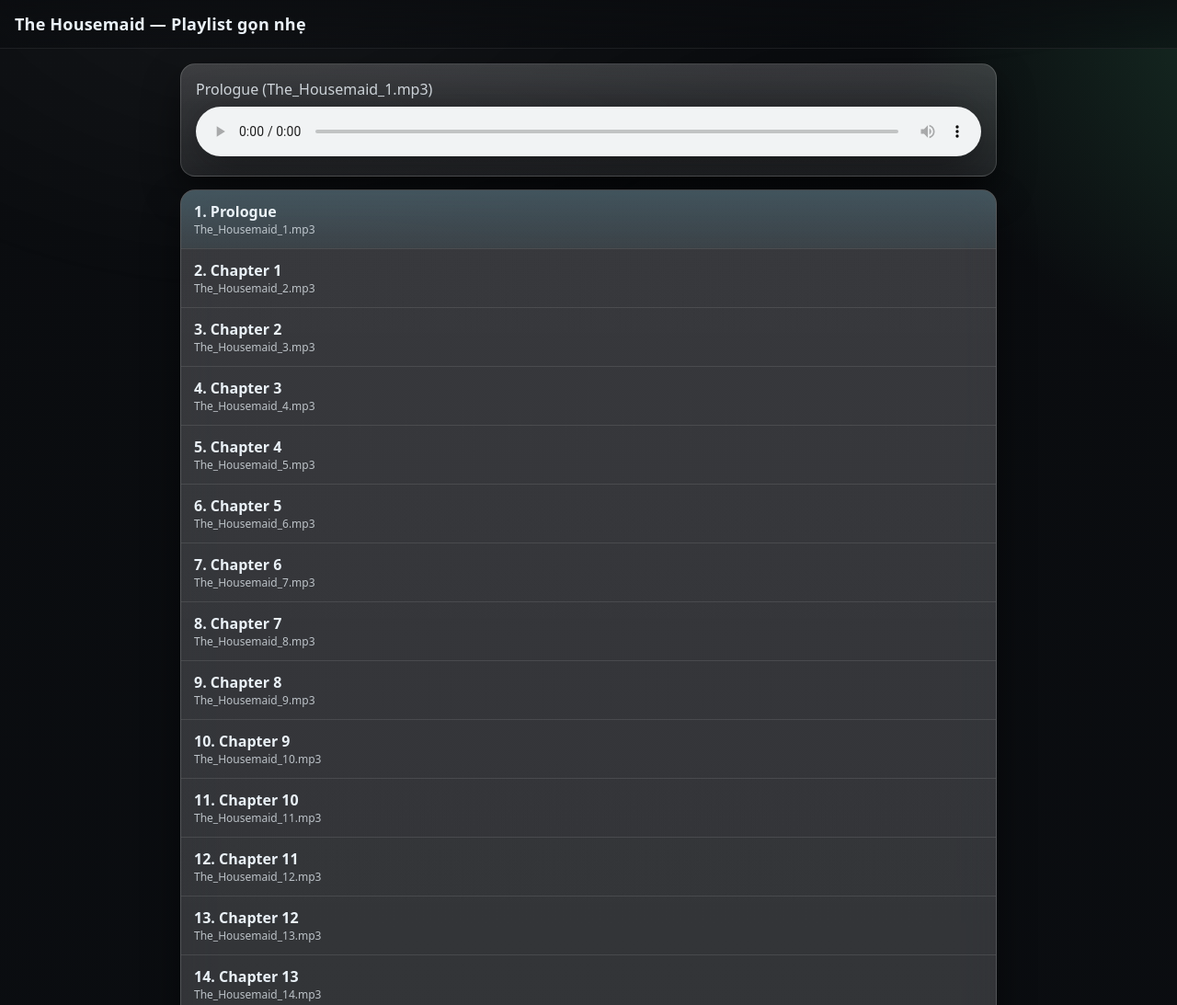
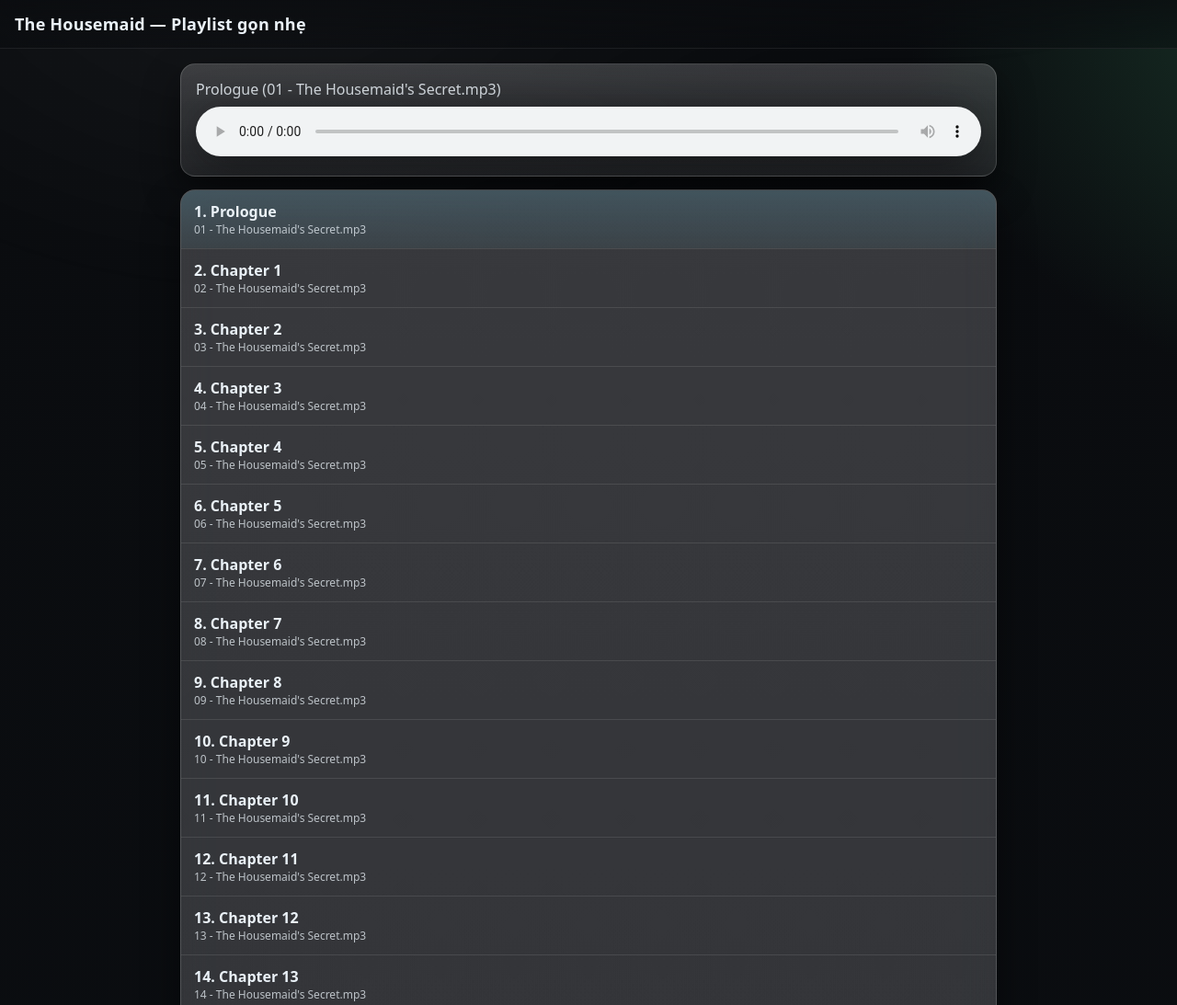
Before and after one commit to tienxu04/housemaid2, a plain HTML site: page index.html in a window 1280 px wide. Shown: the top 1093 px of the page at 92% size. Drawn offline with Linux system fonts and the light colour scheme.

Commit message:
Update and rename index (3).html to index.html

```diff
--- a/index (3).html
+++ b/index.html
@@ -63,13 +63,18 @@
 
 <script>
 (function(){
-  const COUNT = 63;
+  const COUNT = 76;
   const label = i => {
     if (i===1) return 'Prologue';
-    if (i===63) return 'Epilogue';
+    if (i===76) return 'Epilogue';
     return 'Chapter ' + (i-1);
   };
-  const fname = i => `The_Housemaid_${i}.mp3`;
+
+  //const fname = i => `The_Housemaid_${i}.mp3`;
+  //05 - The Housemaid's Secret.mp3
+  const fname = i => `${String(i).padStart(2, '0')} - The Housemaid's Secret.mp3`;
+
+//  const fname = i => `${i} - The Housemaid's Secret.mp3`;
 
   const audio = document.getElementById('audio');
   const now = document.getElementById('now');
```
